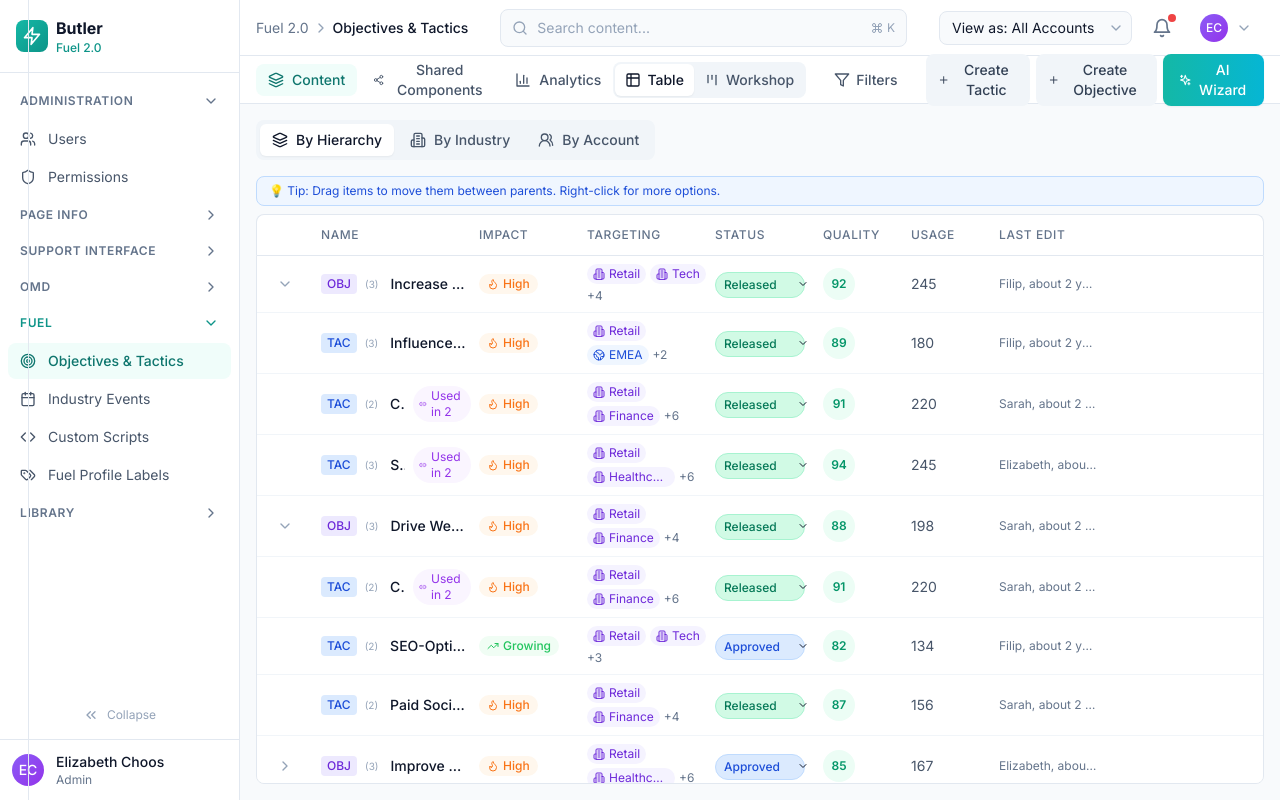
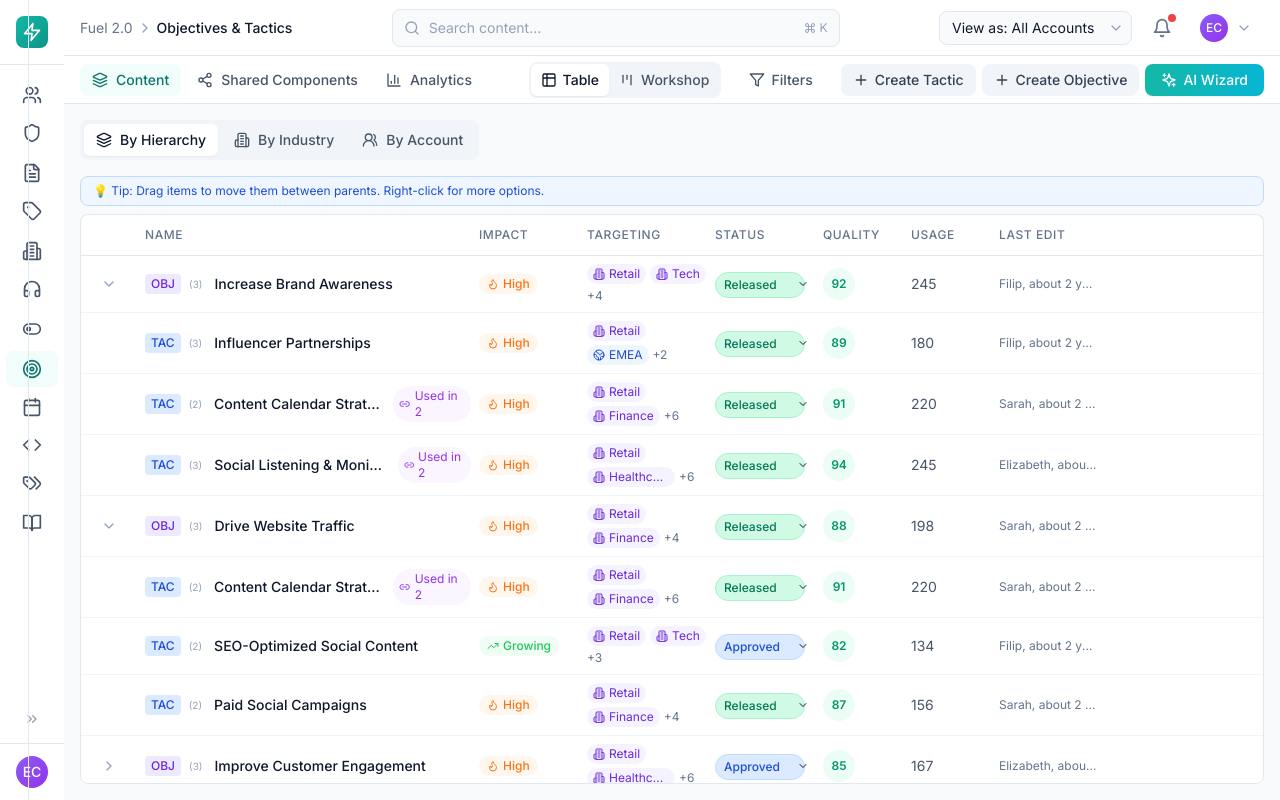
Before and after one commit to jan-cermak-1/fuel-2-content-factory, a React (Vite) app: page / in a window 1280 px wide. Built offline with nearby package versions, Linux system fonts and the light colour scheme.

Commit message:
feat: collapsible sidebar (collapsed by default), subtle child count styling

```diff
--- a/src/components/layout/AppLayout.jsx
+++ b/src/components/layout/AppLayout.jsx
@@ -13,7 +13,7 @@ import AIGenerationPanel from '../panels/AIGenerationPanel'
 import FilterPanel from '../panels/FilterPanel'
 
 export default function AppLayout() {
-  const [sidebarCollapsed, setSidebarCollapsed] = useState(false)
+  const [sidebarCollapsed, setSidebarCollapsed] = useState(true)
   const {
     activeTab,
     viewMode,
--- a/src/components/layout/Sidebar.jsx
+++ b/src/components/layout/Sidebar.jsx
@@ -156,7 +156,7 @@ export default function Sidebar({ isCollapsed, onToggleCollapse }) {
 
   return (
     <motion.aside
-      className="h-screen bg-white border-r border-slate-200 flex flex-col flex-shrink-0"
+      className="h-screen bg-white flex flex-col flex-shrink-0"
       animate={{ width: isCollapsed ? 64 : 240 }}
       transition={{ duration: 0.2, ease: 'easeInOut' }}
     >
```
